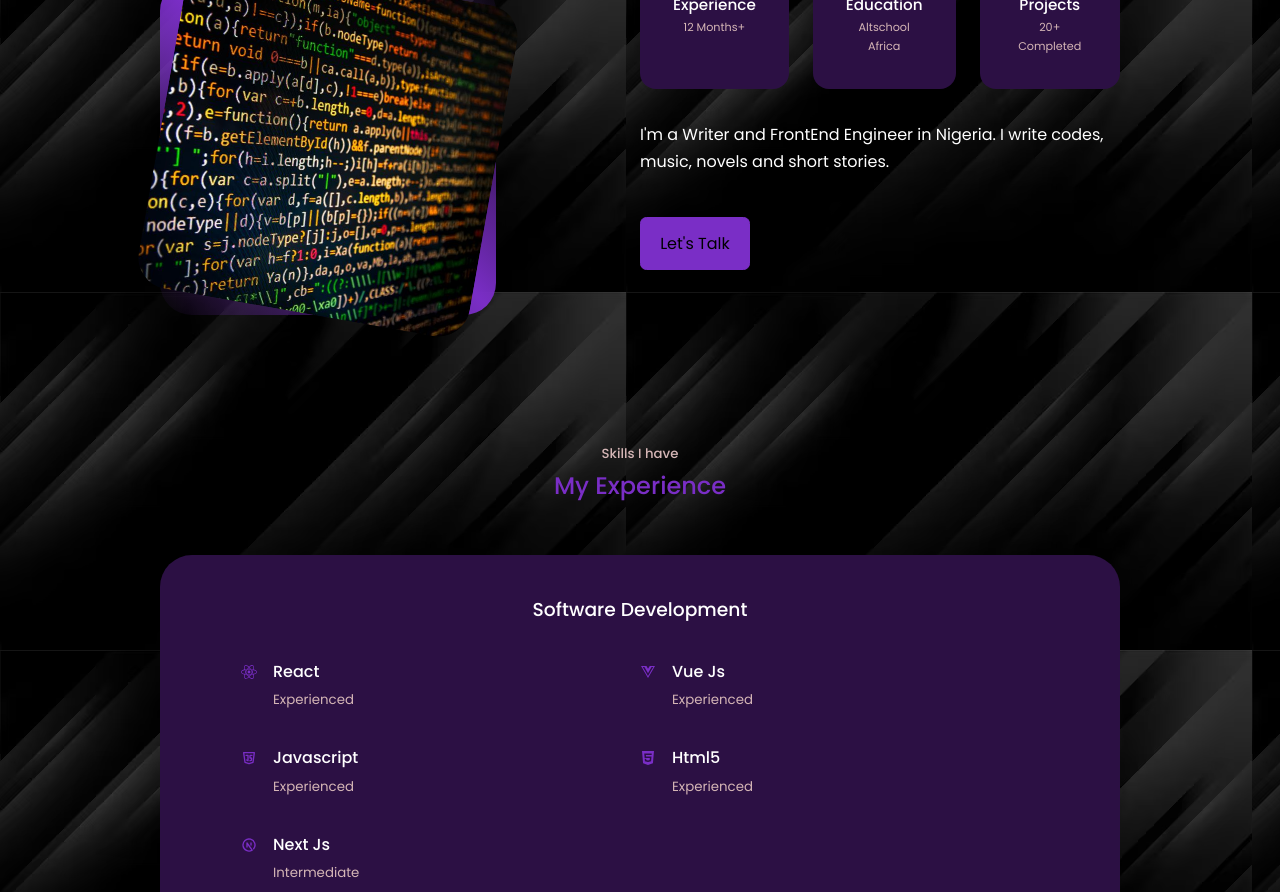
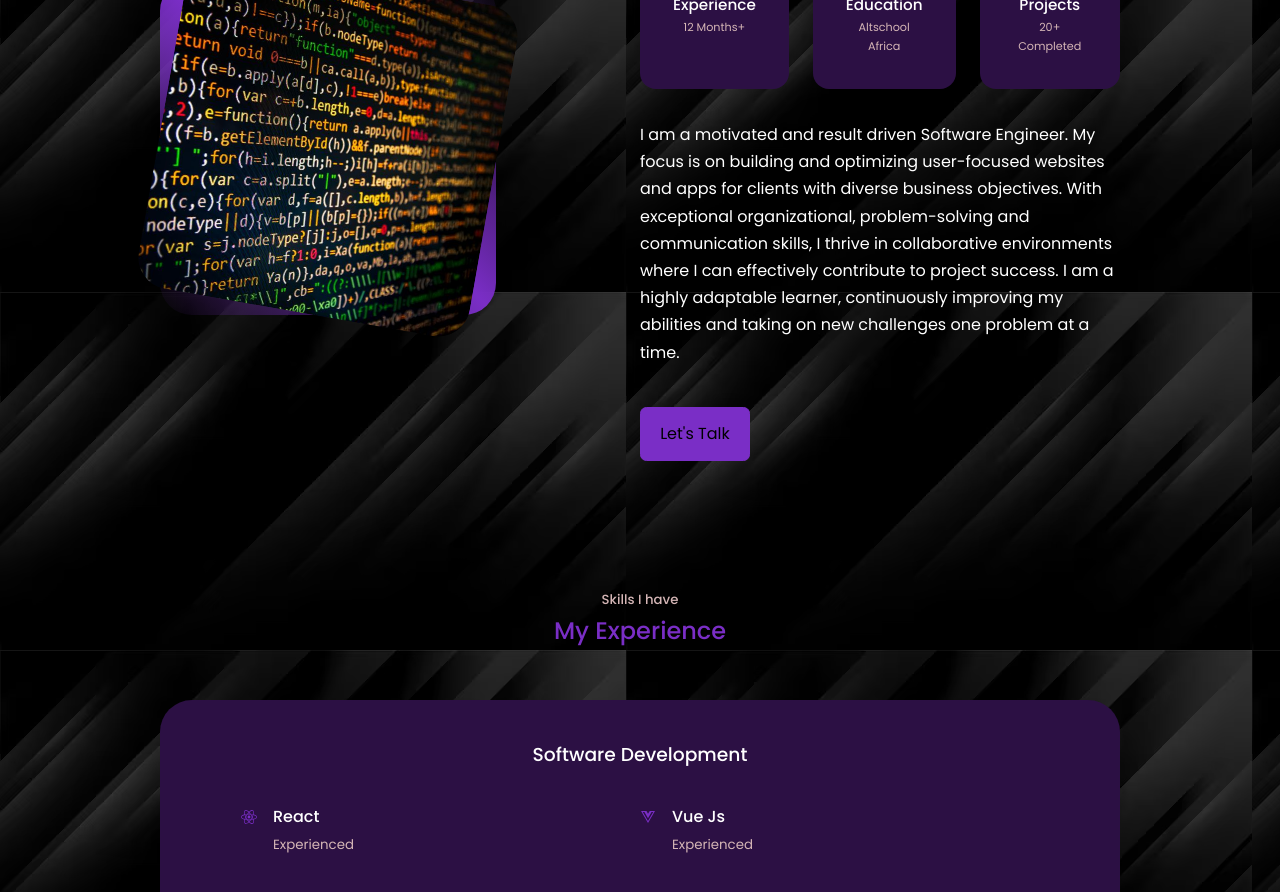
Before and after one commit to Jeweleni/Portfolio, a React (Create React App) app: page / in a window 1280 px wide. Shown: the part 1140-2032 px from the top of the page. Built offline with nearby package versions, Linux system fonts and the light colour scheme; a web font is replaced by a local one.

Commit message:
updated about component

```diff
--- a/src/Components/About/About.js
+++ b/src/Components/About/About.js
@@ -35,7 +35,13 @@
                             </article>
 
                         </div>
-                        <p>I'm a Writer and FrontEnd Engineer in Nigeria. I write codes, music, novels and short stories. </p>
+                        <p>I am a motivated and result driven Software Engineer. My focus is on building
+and optimizing user-focused websites and apps for clients with diverse
+business objectives. With exceptional organizational, problem-solving and
+communication skills, I thrive in collaborative environments where I can
+effectively contribute to project success. I am a highly adaptable learner,
+continuously improving my abilities and taking on new challenges one
+problem at a time. </p>
                            <a href="#contacts" className="btn btn-primary">Let's Talk</a>
                     </div>
             </div>
```
